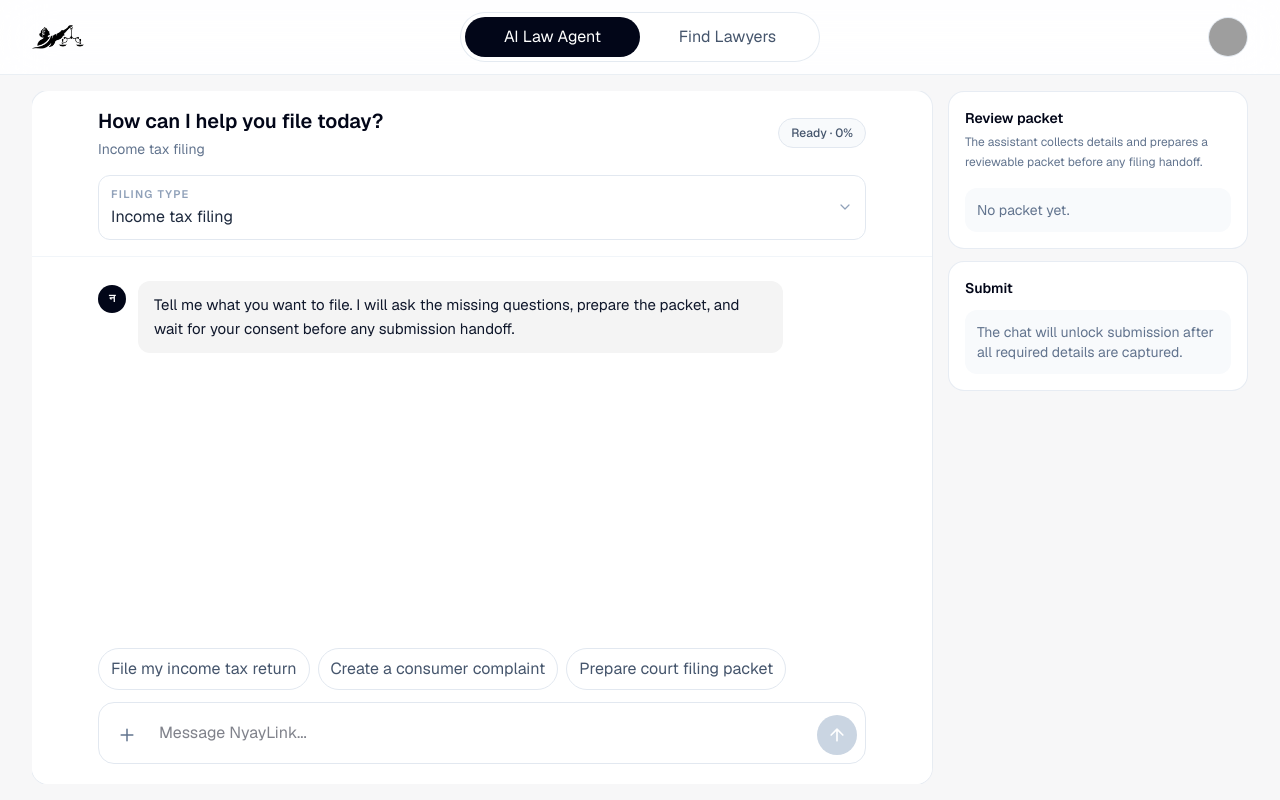
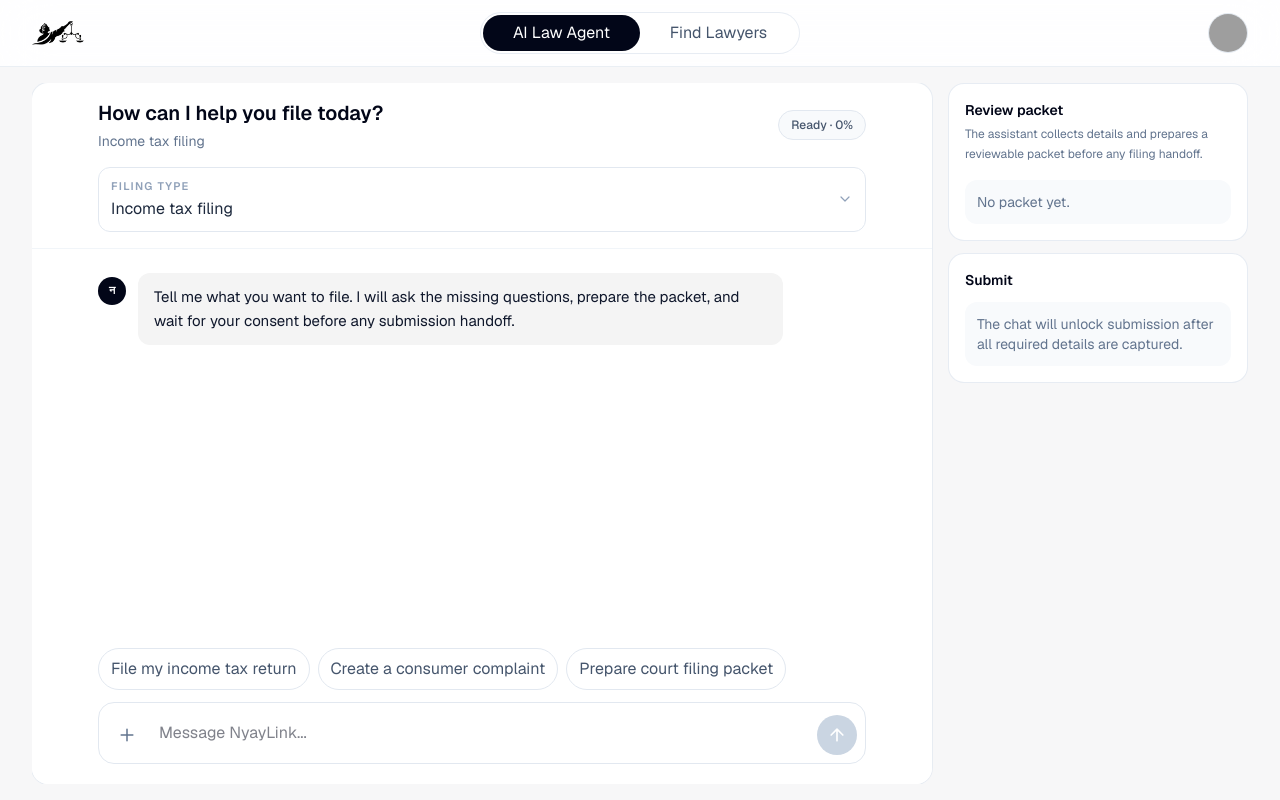
Before and after one commit to farzeenilyaszargar/Caseway, a Next.js app: page /assistant in a window 1280 px wide. Built offline with nearby package versions, Linux system fonts and the light colour scheme; grey boxes are pictures that could not be loaded.

Commit message:
Slim header toggle

```diff
--- a/app/assistant/page.tsx
+++ b/app/assistant/page.tsx
@@ -516,7 +516,7 @@ export default function AssistantPage() {
   }
 
   const headerToggle = (
-    <div className="grid w-full grid-cols-2 rounded-full border border-slate-200/90 bg-white/92 p-1 sm:w-[360px]">
+    <div className="grid w-full grid-cols-2 rounded-full border border-slate-200/80 bg-white/92 p-0.5 sm:w-[320px]">
       {[
         ["agent", "AI Law Agent"],
         ["lawyers", "Find Lawyers"],
@@ -524,7 +524,7 @@ export default function AssistantPage() {
         <button
           key={value}
           onClick={() => setMode(value as Mode)}
-          className={`rounded-full px-4 py-2 text-sm font-medium ${
+          className={`rounded-full px-3 py-1.5 text-xs font-medium ${
             mode === value
               ? "bg-slate-950 text-white"
               : "text-slate-600 hover:bg-slate-50 hover:text-slate-950"
```
